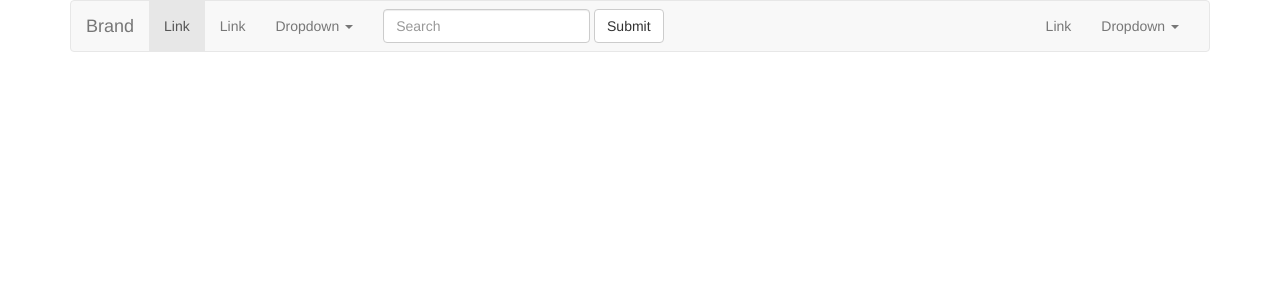
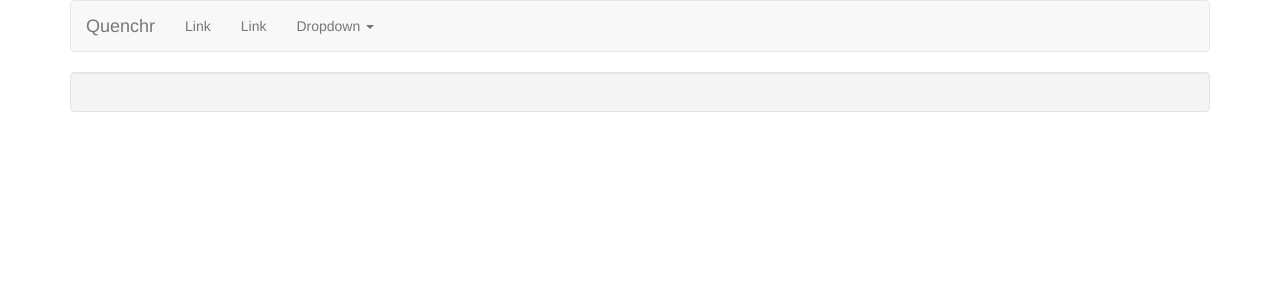
Before and after one commit to evookelj/cacti-softdev, a Flask app: template templates/navigation.html in a window 1280 px wide. Shown: the top 300 px of the page. Run offline with Flask 2, Linux system fonts and the light colour scheme; the template is opened without the code that fills it, so the values that code supplies are empty; parts of the project's set-up code (start-up, migrations or seed data) failed here and were passed over; some libraries are stand-ins or nearby versions.

Commit message:
Create homepage

```diff
--- a/app.py
+++ b/app.py
@@ -5,7 +5,7 @@ app = Flask(__name__)
 
 @app.route("/")
 def home():
-    return "something"
+    return render_template("home.html")
 
 if __name__ == '__main__':
     app.debug = True
--- /dev/null
+++ b/templates/home.html
@@ -0,0 +1,5 @@
+{% extends "navigation.html" %}
+{% block content %}
+<h1>Quenchr</h1>
+Prepared to be followed (on Twitter).
+{% endblock %}
--- a/templates/navigation.html
+++ b/templates/navigation.html
@@ -9,7 +9,6 @@
     </head>
     <body>
         <div class="container">
-            {% block content %}
             <nav class="navbar navbar-default">
                 <div class="container-fluid">
                     <!-- Brand and toggle get grouped for better mobile display -->
@@ -20,13 +19,13 @@
                             <span class="icon-bar"></span>
                             <span class="icon-bar"></span>
                         </button>
-                        <a class="navbar-brand" href="#">Brand</a>
+                        <a class="navbar-brand" href="#">Quenchr</a>
                     </div>
 
                     <!-- Collect the nav links, forms, and other content for toggling -->
                     <div class="collapse navbar-collapse" id="bs-example-navbar-collapse-1">
                         <ul class="nav navbar-nav">
-                            <li class="active"><a href="#">Link <span class="sr-only">(current)</span></a></li>
+                            <li><a href="#">Link <span class="sr-only">(current)</span></a></li>
                             <li><a href="#">Link</a></li>
                             <li class="dropdown">
                                 <a href="#" class="dropdown-toggle" data-toggle="dropdown" role="button" aria-haspopup="true" aria-expanded="false">Dropdown <span class="caret"></span></a>
@@ -41,31 +40,15 @@
                                 </ul>
                             </li>
                         </ul>
-                        <form class="navbar-form navbar-left">
-                            <div class="form-group">
-                                <input type="text" class="form-control" placeholder="Search">
-                            </div>
-                            <button type="submit" class="btn btn-default">Submit</button>
-                        </form>
-                        <ul class="nav navbar-nav navbar-right">
-                            <li><a href="#">Link</a></li>
-                            <li class="dropdown">
-                                <a href="#" class="dropdown-toggle" data-toggle="dropdown" role="button" aria-haspopup="true" aria-expanded="false">Dropdown <span class="caret"></span></a>
-                                <ul class="dropdown-menu">
-                                    <li><a href="#">Action</a></li>
-                                    <li><a href="#">Another action</a></li>
-                                    <li><a href="#">Something else here</a></li>
-                                    <li role="separator" class="divider"></li>
-                                    <li><a href="#">Separated link</a></li>
-                                </ul>
-                            </li>
-                        </ul>
                     </div><!-- /.navbar-collapse -->
                 </div><!-- /.container-fluid -->
             </nav>
+            <div class="well">
+            {% block content %}
             {% endblock %}
+            </div>
         </div>
+        <script src="/static/js/jquery-1.12.4.min.js"></script>
         <script src="/static/js/bootstrap.min.js"></script>
-        <script src="/static/js/jquery-1.12.4.min.js"></script>
     </body>
 </html>
```
